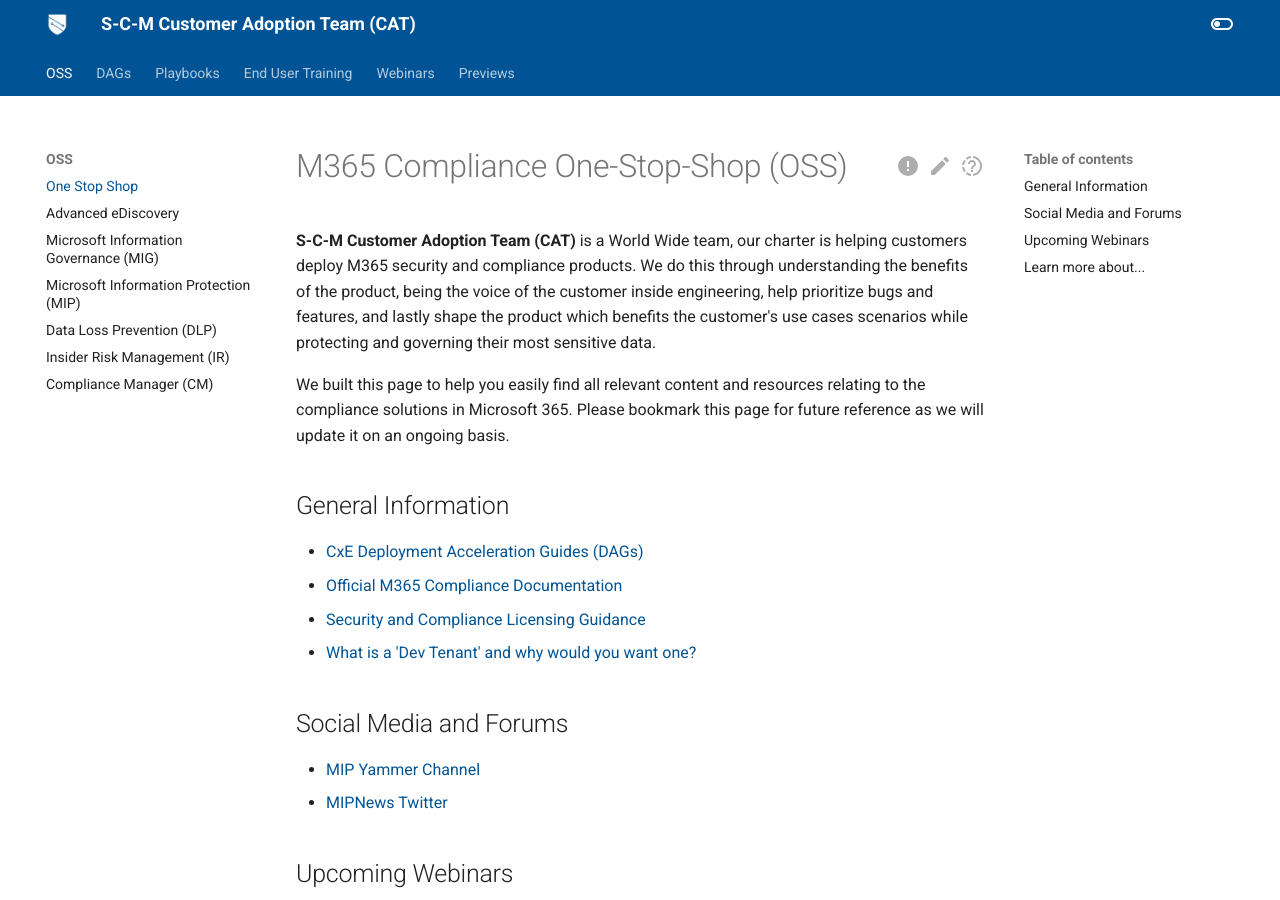
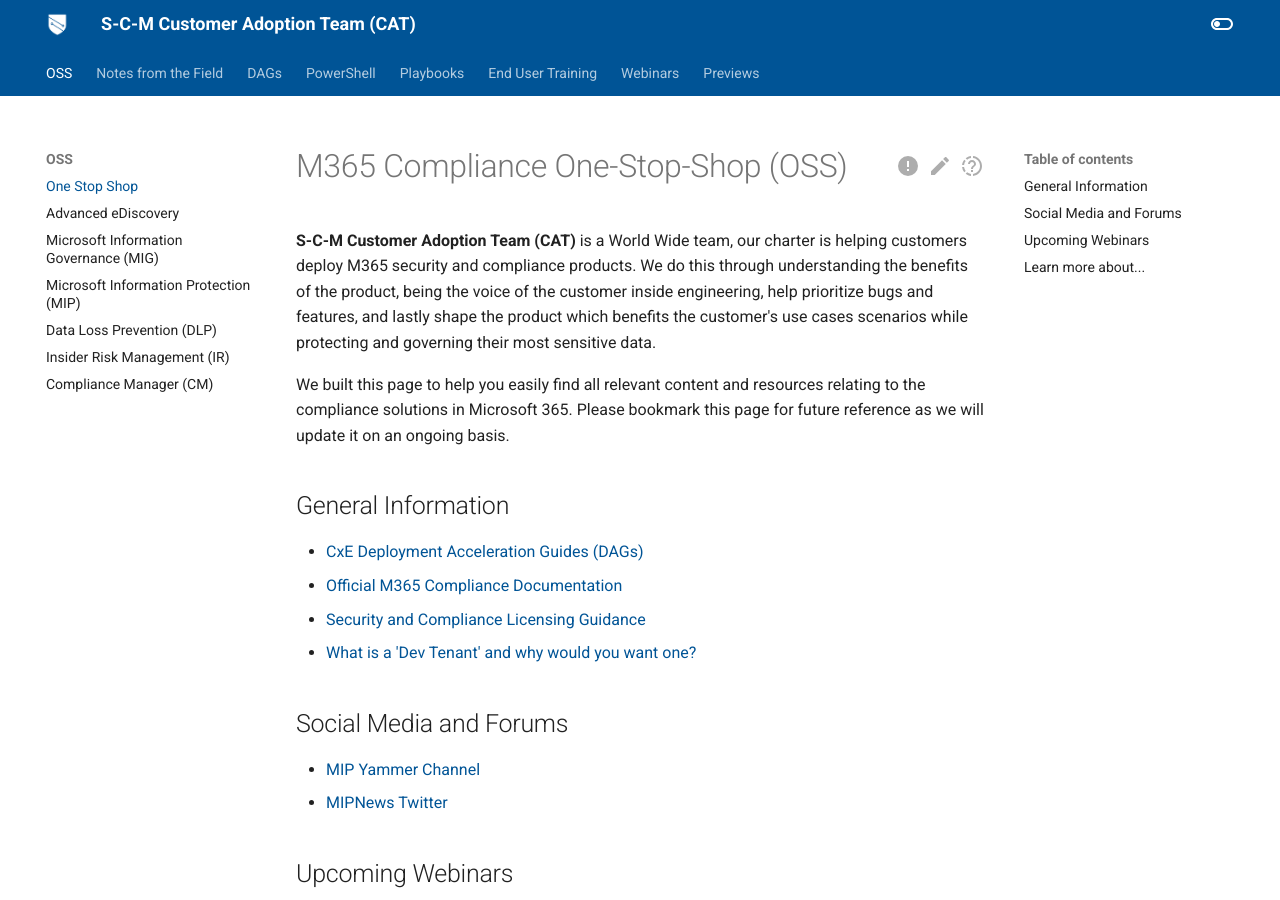
Before and after one commit to microsoft/ComplianceCxE, an MkDocs documentation site: the page built from docs/index.md, in a window 1280 px wide and 900 px high. Built offline with MkDocs 1.6.1 and Material for MkDocs 9.7.7, drawn with Linux system fonts in a browser that asks for light colours; comment, search, counter and statistics services are not loaded; old or Windows-style settings are respelled for this version of MkDocs; some of the changed lines change nothing that is shown.

Commit message:
Update to outline

```diff
--- a/mkdocs.yml
+++ b/mkdocs.yml
@@ -11,8 +11,18 @@
       - Data Loss Prevention (DLP): resources/dlp.md
       - Insider Risk Management (IR): resources/ir.md
       - Compliance Manager (CM): resources/cm.md
-    #- Notes from the Field:
-    #  - Randall Blog post 1: blog1.md
+    - Notes from the Field:
+      - Compliance Manager: notes/cm.md
+      - Advanced eDiscovery: notes/aed.md
+      - Advanced Audit: notes/audit.md
+      - Insider Risk: notes/ir.md
+      - Communication Compliance: notes/cc.md
+      - Information Governance:
+        - Multi-stage: notes/mig/may/MS.md
+        - Adaptive Scopes: notes/mig/aug/adpscp.md
+      - Records Management: notes/rm.md
+      - Information Protection: notes/mip.md
+      - Data Loss Prevention: notes/dlp.md
     - DAGs:
       - Getting Started: dag.md
       - Compliance Manager: dag/cm.md
@@ -22,6 +32,16 @@
       - Microsoft Information Governance and Records Management: dag/mig-rm.md
       - Microsoft Information Protection and Data Loss Prevention: dag/mip-dlp.md
       - Resources: dag/dag-resources.md
+    - PowerShell:
+      - Compliance Manager: powershell/cm.md
+      - Advanced eDiscovery: powershell/aed.md
+      - Advanced Audit: powershell/audit.md
+      - Insider Risk: powershell/ir.md
+      - Communication Compliance: powershell/cc.md
+      - Information Governance: powershell/mig.md
+      - Records Management: powershell/rm.md
+      - Information Protection: powershell/mip.md
+      - Data Loss Prevention: powershell/dlp.md
     - Playbooks:
       - Exchange ETR to DLP Playbook: playbooks/etr2dlp.md
       - Teams DLP Playbook: playbooks/teamsdlp.md
@@ -30,10 +50,6 @@
       - Retention Labels: enduser\retention.md
     - Webinars: webinars.md
     - Previews: previews.md
-    #- Contribute:
-    #  - How to Contribute: how-to-contribute.md
-    #  - Edit this page: https://github.com/microsoft/ComplianceCxE/
-    #  - Submit Feedback: https://github.com/microsoft/ComplianceCxE/
 theme:
   name: material
   language: en
```
Also changed, not shown: docs/notes/cm.md (added), docs/powershell/cm.md (added).
